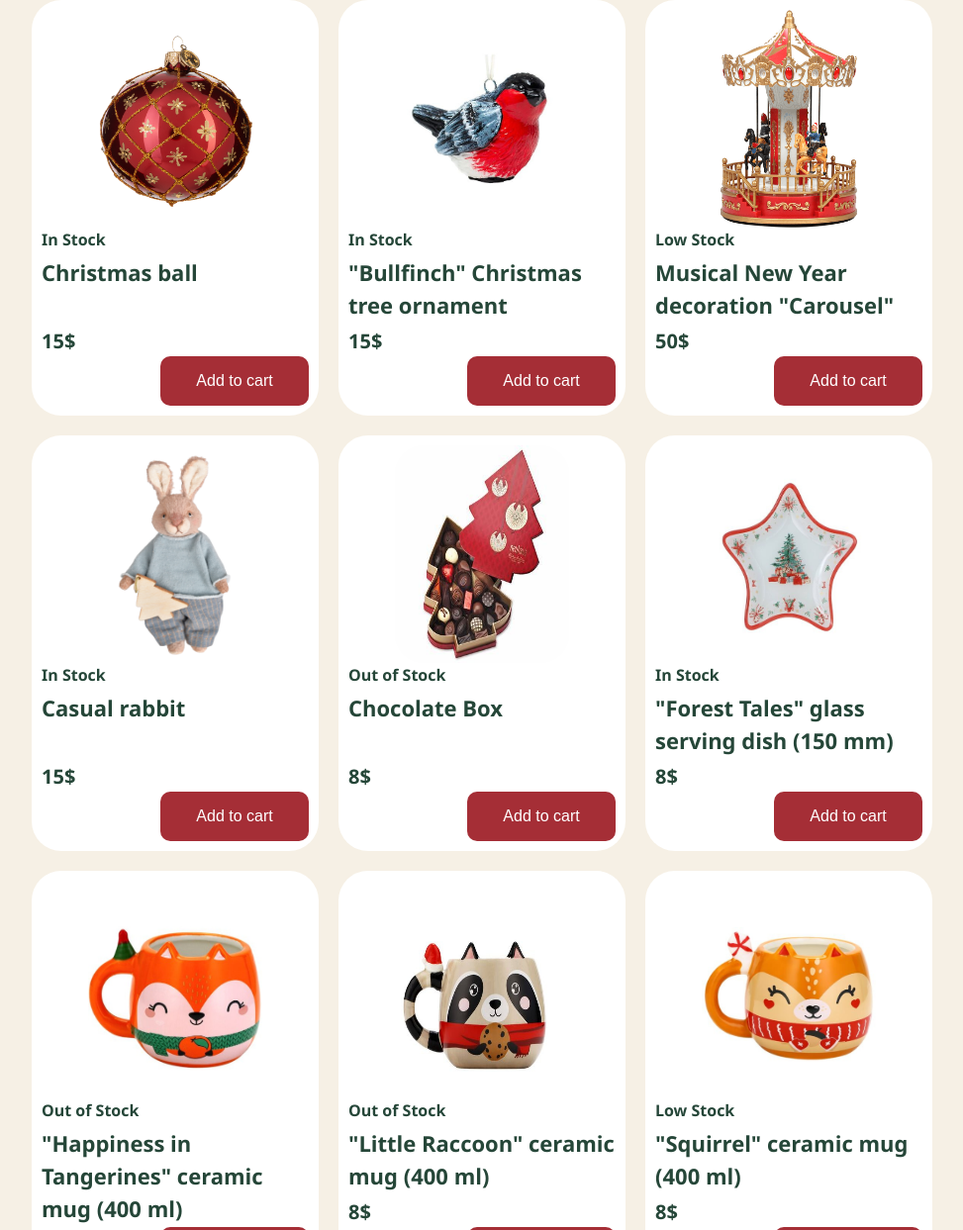
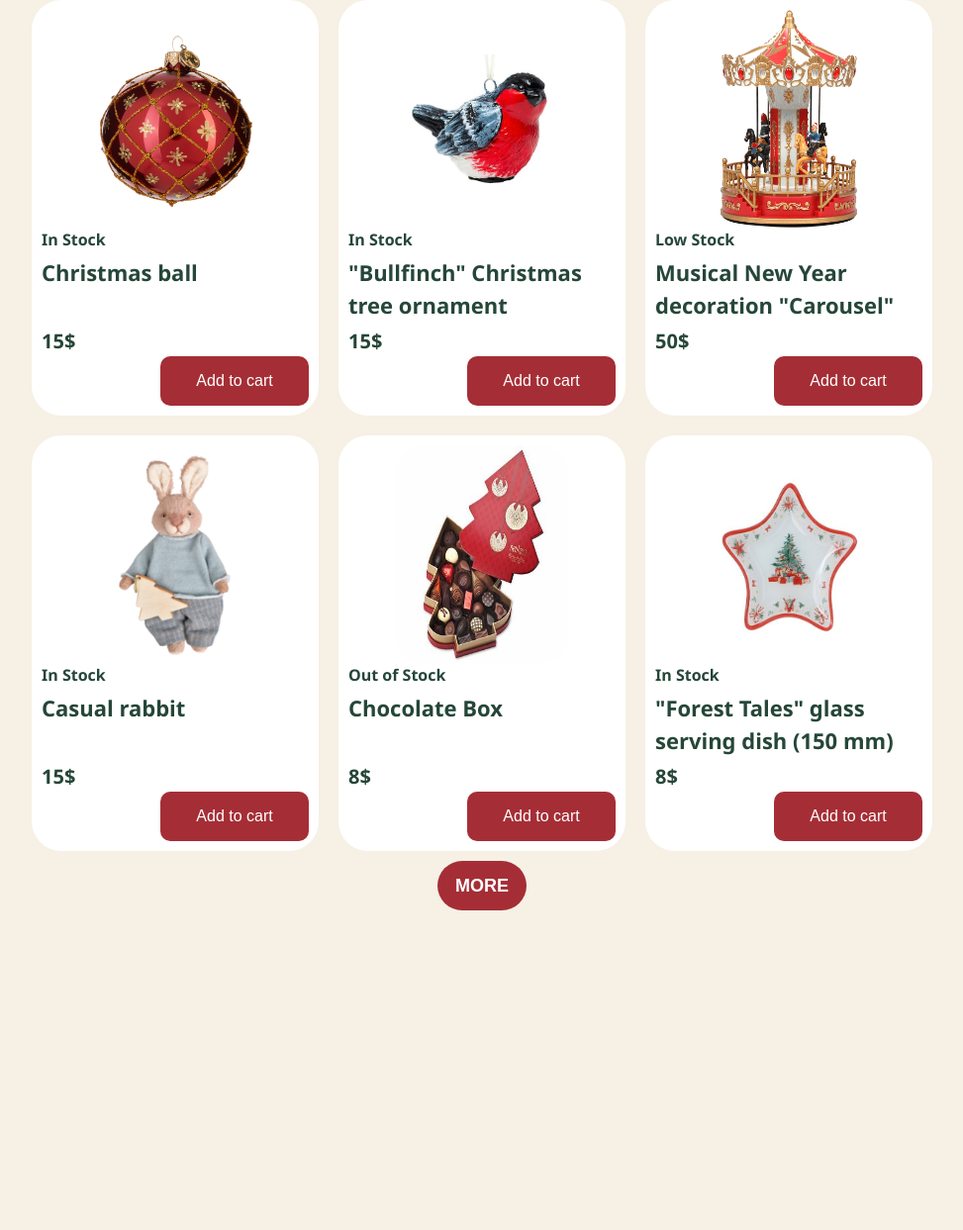
Before and after one commit to KateHalitsa/team-store, a website built with Vite: page index.html in a window 1280 px wide. Shown: the top 1243 px of the page at 99% size, without its empty margins (153-1126 px from the left). After the commit the page ends 920 px from the top, so only its background shows below. Built offline with nearby package versions, Linux system fonts and the light colour scheme.

Commit message:
feat: implement pagination

```diff
--- /dev/null
+++ b/src/components/AddCards/AddCards.ts
@@ -0,0 +1,16 @@
+import type { Gift } from '../../types/types';
+import { ProductCard } from '../ProductCard/ProductCard';
+
+export function AddCards(products: Gift[], button: HTMLButtonElement) {
+    const amountOfBatch = Math.ceil(products.length / 6);
+    return function (batch: number, catalog: HTMLDivElement) {
+        products.slice(batch * 6, ++batch * 6).forEach((product: Gift) => {
+            const card = ProductCard(product);
+            catalog.append(card);
+        });
+        if (batch === amountOfBatch) {
+            button.hidden = true;
+        }
+        return batch;
+    };
+}
--- a/src/components/ProductCard/ProductCard.css
+++ b/src/components/ProductCard/ProductCard.css
@@ -33,10 +33,6 @@
   margin-left: auto;
   width: 150px;
   height: 50px;
-  flex-shrink: 0;
-  background-color: var(--color-burgundy);
-  color: var(--color-white);
-  border: none;
   border-radius: 10px;
   font-size: medium;
 }
--- a/src/pages/Shop/Shop.css
+++ b/src/pages/Shop/Shop.css
@@ -1,6 +1,7 @@
 .shop{
     display: flex;
-    justify-content: center;
+    align-items: center;
+    flex-direction: column;
     margin: auto;
     max-width: 1440px;
 }
@@ -11,3 +12,19 @@
     max-width: 910px;
     margin: auto 0;
 }
+.show-more-btn{
+  margin: auto;
+  margin-top: 10px;
+  width: 90px;
+  border-radius: 25px;
+  font-size: large;
+  font-weight: 600;
+  text-transform: uppercase;
+}
+.shop button{
+  height: 50px;
+  flex-shrink: 0;
+  background-color: var(--color-burgundy);
+  color: var(--color-white);
+  border: none;
+}
--- a/src/pages/Shop/Shop.ts
+++ b/src/pages/Shop/Shop.ts
@@ -1,4 +1,4 @@
-import { ProductCard } from '../../components/ProductCard/ProductCard';
+import { AddCards } from '../../components/AddCards/AddCards';
 import productsData from '../../data/products.json';
 import type { Gift } from '../../types/types';
 
@@ -9,10 +9,18 @@ export function Shop() {
     shop.classList.add('shop');
     const catalog = document.createElement('div');
     catalog.classList.add('catalog');
-    products.forEach((product: Gift) => {
-        const card = ProductCard(product);
-        catalog.append(card);
+
+    let batch = 0;
+
+    const showMoreBtn = document.createElement('button');
+    showMoreBtn.classList.add('show-more-btn');
+    showMoreBtn.textContent = 'More';
+    const fillTheСatalog = AddCards(products, showMoreBtn);
+    batch = fillTheСatalog(batch, catalog);
+    showMoreBtn.addEventListener('click', () => {
+        batch = fillTheСatalog(batch, catalog);
     });
-    shop.append(catalog);
+
+    shop.append(catalog, showMoreBtn);
     document.body.append(shop);
 }
```
